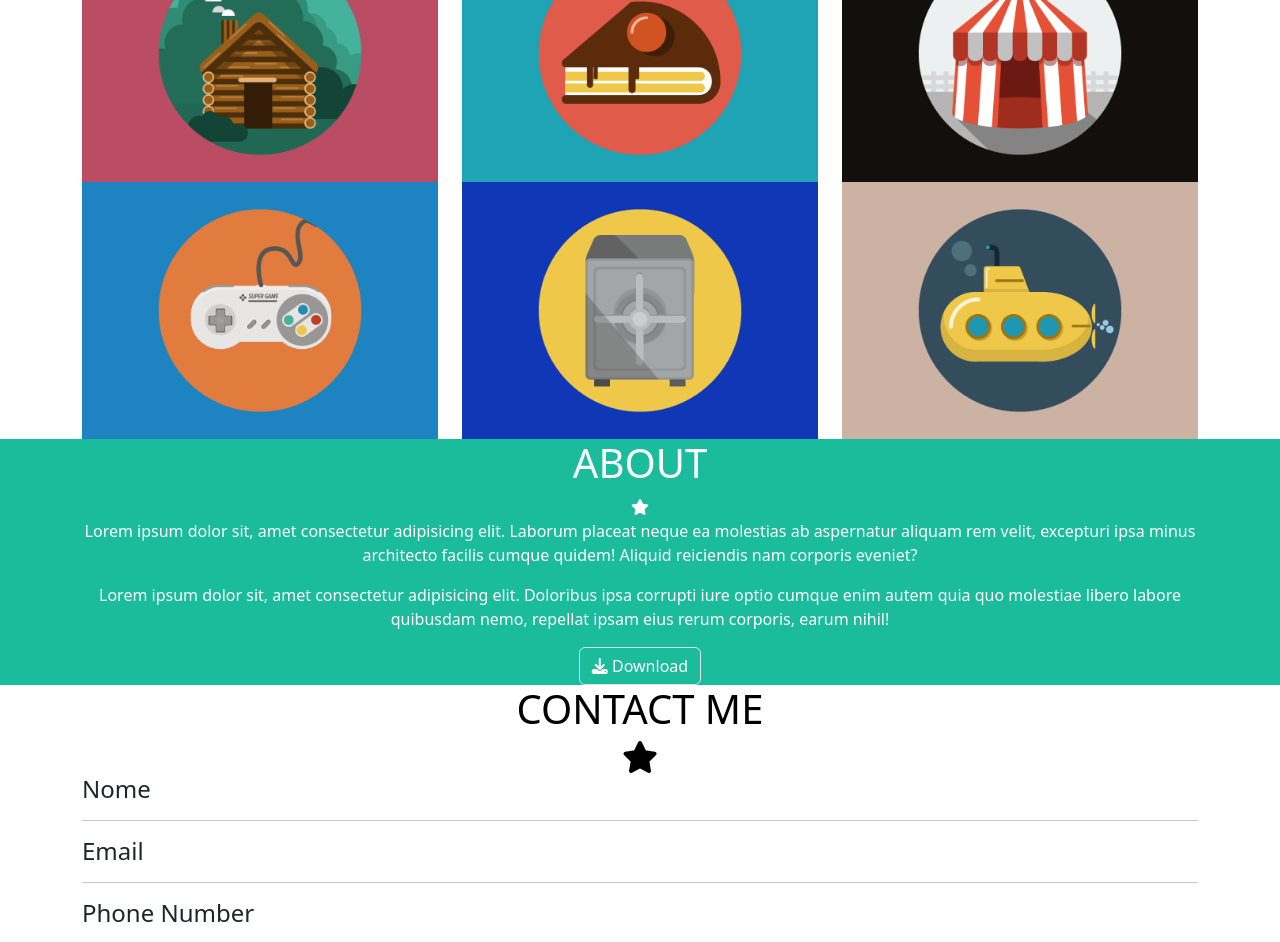
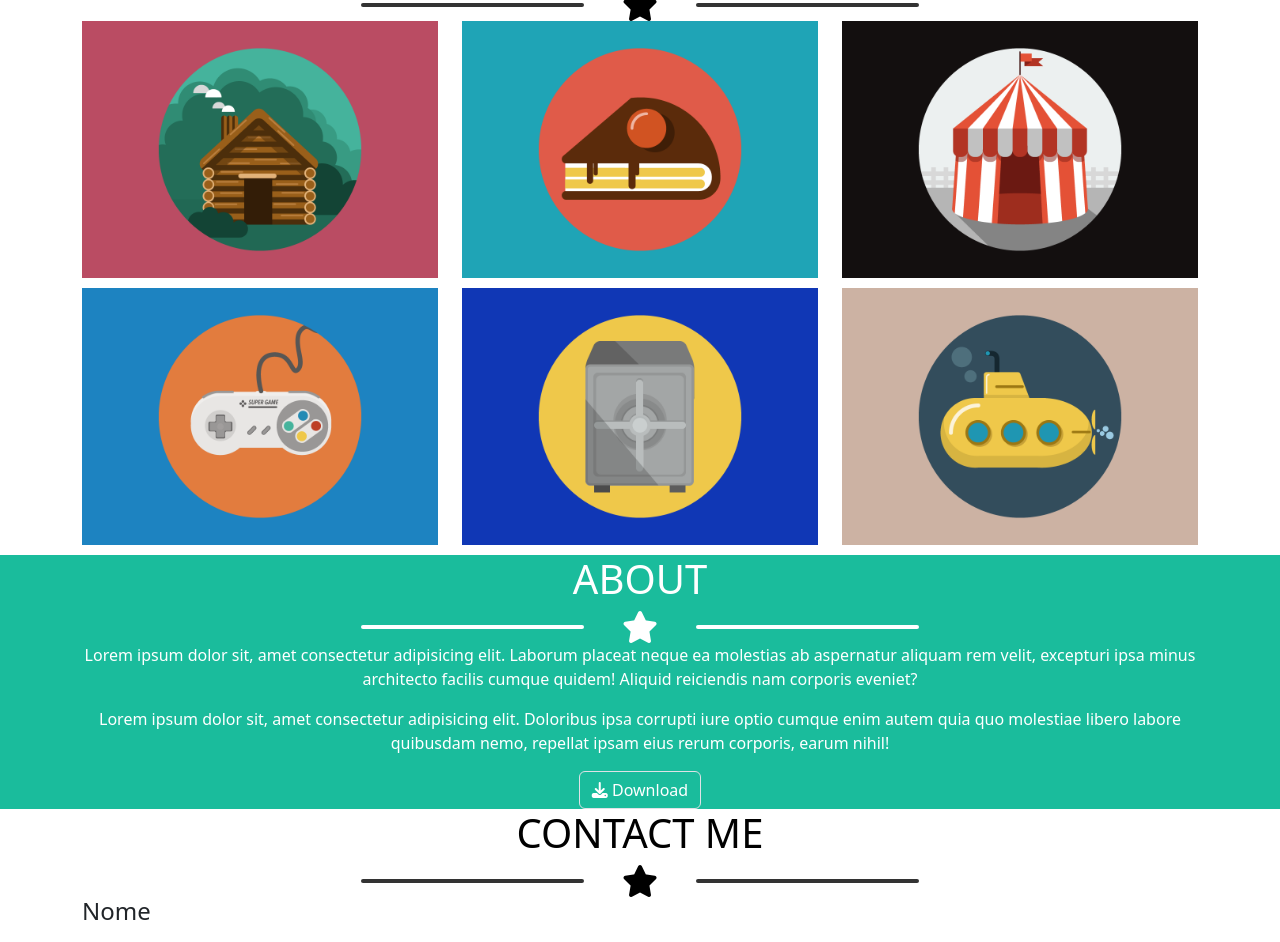
Before and after one commit to Franz2610/html-css-bootstrap-freelancer, a plain HTML site: page index.html in a window 1280 px wide. Shown: the part 763-1705 px from the top of the page. Drawn offline with nearby package versions, Linux system fonts and the light colour scheme.

Commit message:
icone e star

```diff
--- a/css/style.css
+++ b/css/style.css
@@ -25,7 +25,11 @@ header, #bot-footer{
 }
 #portfolio img{
     width: 100%;
+    position: relative;
+    cursor: pointer;
+    padding-bottom: 10px;
 }
+
 #contact .info{
     margin-bottom: 130px;
 }
@@ -41,3 +45,30 @@ header, #bot-footer{
 #bot-footer{
     padding: 50px;
 }
+.stars, .star{
+    width: 50%;
+}
+
+.stars i, .star i{
+    display: block;
+    width: 20%;
+}
+
+.stars::before,
+.stars::after{
+    content: ' ';
+    display: block;
+    width: 40%;
+    height: 4px;
+    border-radius: 2px;
+    background-color: var(--white);
+}
+.star::before,
+.star::after{
+    content: ' ';
+    display: block;
+    width: 40%;
+    height: 4px;
+    border-radius: 2px;
+    background-color: var(--black);
+}
--- a/index.html
+++ b/index.html
@@ -12,14 +12,14 @@
 <body>
     <header>
         <div class="container">
-            <nav class="navbar navbar-expand-lg ">
+            <nav class="navbar navbar-expand-md ">
                 <div class="container-fluid">
                   <a class="navbar-brand text-white fs-2" href="#">START BOOTSTRAP</a>
                   <button class="navbar-toggler" type="button" data-bs-toggle="collapse" data-bs-target="#navbarTogglerDemo02" aria-controls="navbarTogglerDemo02" aria-expanded="false" aria-label="Toggle navigation">
                     <span class="navbar-toggler-icon"></span>
                   </button>
                   <div class="collapse navbar-collapse " id="navbarTogglerDemo02">
-                    <ul class="navbar-nav me-auto mb-2 mb-lg-0 flex-end">
+                    <ul class="navbar-nav ms-auto mb-2 mb-lg-0 flex-end">
                       <li class="nav-item">
                         <a class="nav-link active  text-white text-uppercase" aria-current="page" href="#">portfolio</a>
                       </li>
@@ -42,7 +42,9 @@
                 <figure class="figure">
                     <img src="./img/avatar.svg" class="figure-img img-fluid rounded" alt="avatar">
                     <h2 class="text-uppercase fs-2 text-white">Start Boostrap</h2>
-                    <i class="fa-solid fa-star text-white"></i>
+                    <div class="stars w-50 mx-auto d-flex justify-content-center align-items-center">
+                        <i class="fa-solid fa-star text-white fs-2"></i>
+                    </div>
                     <figcaption class="figcaption fs-5 text-white text-uppercase">graphic artist - web designer - illustrator</figcaption>
                   </figure>
             </div>
@@ -50,20 +52,26 @@
 
         <section id="portfolio">
             <div class="container">
+                <div class="text-center">
+                    <h1 class="text-uppercase text-black">portfolio</h1>
+                    <div class="star w-50 mx-auto d-flex justify-content-center align-items-center">
+                        <i class="fa-solid fa-star text-black fs-2"></i>
+                    </div>
+                </div>
                 <div class="row">
-                    <div class="col-12 col-sm-6 col-md-4">
+                    <div class="col-12 col-sm-6 col-md-4 ">
                         <img src="./img/cabin.png" alt="cabin">
                     </div>
-                    <div class="col-12 col-sm-6 col-md-4">
+                    <div class="col-12 col-sm-6 col-md-4 ">
                         <img src="./img/cake.png" alt="cake">
                     </div>
-                    <div class="col-12 col-sm-6 col-md-4">
+                    <div class="col-12 col-sm-6 col-md-4 ">
                         <img src="./img/circus.png" alt="circo">
                     </div>
-                    <div class="col-12 col-sm-6 col-md-4">
+                    <div class="col-12 col-sm-6 col-md-4 ">
                         <img src="./img/game.png" alt="game">
                     </div>
-                    <div class="col-12 col-sm-6 col-md-4">
+                    <div class="col-12 col-sm-6 col-md-4 ">
                         <img src="./img/safe.png" alt="safe">
                     </div>
                     <div class="col-12 col-sm-6 col-md-4">
@@ -77,7 +85,9 @@
         <section id="about">
             <div class="container text-center">
                 <h1 class="text-white">ABOUT</h1>
-                <i class="fa-solid fa-star text-white"></i>
+                <div class="stars w-50 mx-auto d-flex justify-content-center align-items-center">
+                    <i class="fa-solid fa-star text-white fs-2"></i>
+                </div>
                 <div id="paragraph" class="d-flex text-white d-sm-block">
                     <p>Lorem ipsum dolor sit, amet consectetur adipisicing elit. Laborum placeat neque ea molestias ab aspernatur aliquam rem velit, excepturi ipsa minus architecto facilis cumque quidem! Aliquid reiciendis nam corporis eveniet?</p>
                     <p>Lorem ipsum dolor sit, amet consectetur adipisicing elit. Doloribus ipsa corrupti iure optio cumque enim autem quia quo molestiae libero labore quibusdam nemo, repellat ipsam eius rerum corporis, earum nihil!</p>
@@ -90,7 +100,9 @@
             <div class="container">
                 <div class="text-center">
                     <h1 class="text-uppercase text-black">contact me</h1>
-                    <i class="fa-solid fa-star text-black fs-2"></i>
+                    <div class="star w-50 mx-auto d-flex justify-content-center align-items-center">
+                        <i class="fa-solid fa-star text-black fs-2"></i>
+                    </div>
                 </div>
                 <div class="info">
                     <h4 class="">Nome</h4>
@@ -118,6 +130,12 @@
                     </div>
                     <div class="icon">
                         <h4 class="text-uppercase">Around the web</h4>
+                        <span class="icon-bottom">
+                            <i class="border rounded-circle fa-brands fa-facebook-f"></i>
+                            <i class="border rounded-circle fa-brands fa-google-plus-g"></i>
+                            <i class="border rounded-circle fa-brands fa-twitter"></i>
+                            <i class="border rounded-circle fa-brands fa-linkedin-in"></i>
+                        </span>
                     </div>
                     <div class="freelancer ">
                         <h4 class="text-uppercase">about freelancer</h4>
```
